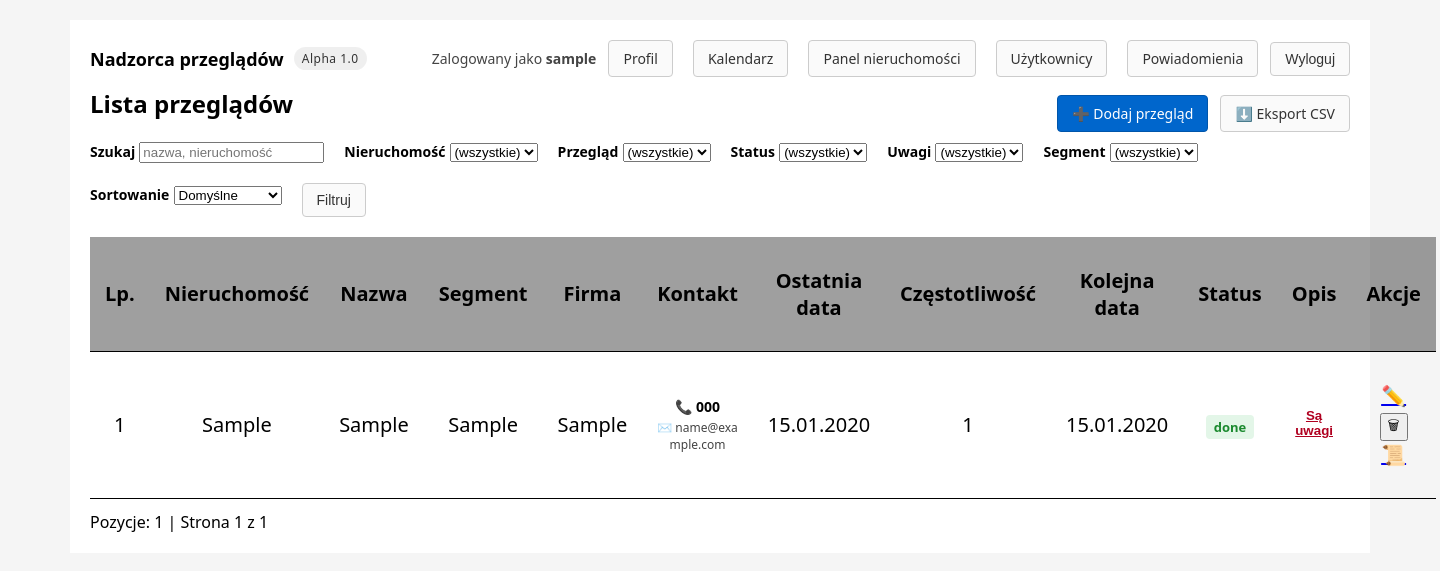
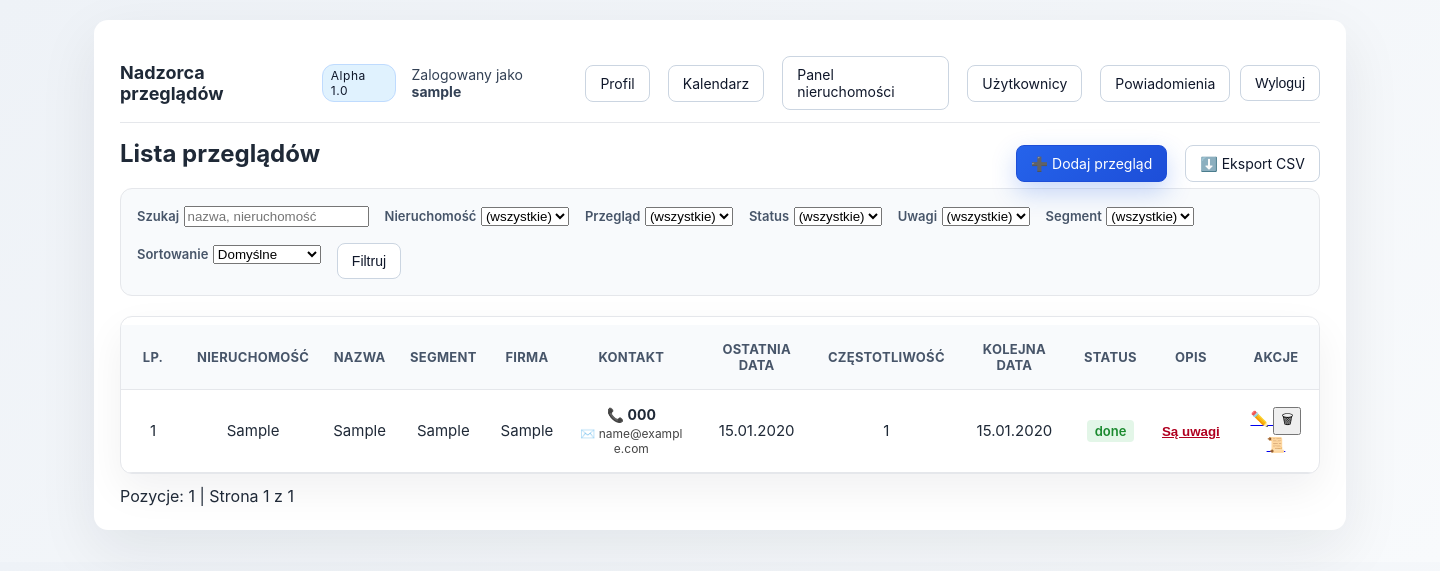
Before and after one commit to KamilWyjadlowski/przeglady_nadzorca, a Flask app: page / in a window 1440 px wide. Shown: the top 571 px of the page. Run offline with Flask 3, Linux system fonts and the light colour scheme; the visitor is signed in with stand-in values (Sample User, id 1); tables that the repository leaves empty hold one stand-in row (values such as "Sample post"); parts of the project's set-up code (start-up, migrations or seed data) failed here and were passed over.

Commit message:
Refresh UI layout and add CSV export styling

```diff
--- a/static/style.css
+++ b/static/style.css
@@ -1,20 +1,21 @@
 @import url("https://cdn.jsdelivr.net/npm/flatpickr/dist/flatpickr.min.css");
 
 body {
-  font-family: system-ui, -apple-system, BlinkMacSystemFont, sans-serif;
-  background: #f5f5f5;
+  font-family: "Inter", system-ui, -apple-system, BlinkMacSystemFont, sans-serif;
+  background: linear-gradient(145deg, #eef2f7, #f8fafc);
   margin: 20px;
   font-size: 16px;
+  color: #1f2937;
 }
 
 .container {
-  width: 90%;
-  max-width: 90%;
-  margin: 0 auto;
+  width: 94%;
+  max-width: 1200px;
+  margin: 0 auto 32px;
   background: #ffffff;
-  padding: 20px;
-  border-radius: 0;
-  box-shadow: none;
+  padding: 24px 26px;
+  border-radius: 14px;
+  box-shadow: 0 20px 60px rgba(15, 23, 42, 0.08);
 }
 
 .auth-container {
@@ -46,27 +47,37 @@ h2 {
   gap: 10px;
 }
 
+.header-actions {
+  display: flex;
+  align-items: center;
+  gap: 10px;
+}
+
 table {
   width: 100%;
   border-collapse: collapse;
-  margin-top: 18px;
+  margin-top: 8px;
 }
 
 th,
 td {
-  border-bottom: 1px solid #000000;
-  padding: 30px 15px;
+  border-bottom: 1px solid #e5e7eb;
+  padding: 16px 12px;
   text-align: center;
-  font-size: 20px;
+  font-size: 15px;
 }
 
 th {
-  background: #00000060;
-  font-weight: 600;
+  background: #f8fafc;
+  font-weight: 700;
+  text-transform: uppercase;
+  letter-spacing: 0.02em;
+  font-size: 13px;
+  color: #475569;
 }
 
 tr:nth-child(even) {
-  background: #00000020;
+  background: #f8fafc;
 }
 
 table th:nth-child(1),
@@ -118,13 +129,18 @@ table td:nth-child(11) {
 .filters {
   margin-bottom: 20px;
   display: flex;
-  gap: 20px;
+  gap: 16px;
   flex-wrap: wrap;
+  padding: 16px;
+  background: #f8fafc;
+  border: 1px solid #e5e7eb;
+  border-radius: 12px;
 }
 
 .filters label {
   font-weight: 600;
-  font-size: 14px;
+  font-size: 13px;
+  color: #475569;
 }
 
 .form {
@@ -136,7 +152,9 @@ table td:nth-child(11) {
   justify-content: space-between;
   align-items: center;
   gap: 16px;
-  margin-bottom: 10px;
+  margin-bottom: 16px;
+  padding: 12px 0;
+  border-bottom: 1px solid #e5e7eb;
 }
 
 .brand {
@@ -148,23 +166,24 @@ table td:nth-child(11) {
 
 .tag {
   display: inline-block;
-  background: #00000010;
-  color: #333;
+  background: #e0f2fe;
+  color: #0f172a;
   padding: 3px 8px;
   border-radius: 12px;
   font-size: 12px;
   letter-spacing: 0.5px;
+  border: 1px solid #bfdbfe;
 }
 
 .user-panel {
   display: flex;
   align-items: center;
-  gap: 12px;
+  gap: 10px;
 }
 
 .user-name {
   font-size: 14px;
-  color: #444;
+  color: #334155;
 }
 
 .logout-form {
@@ -173,7 +192,7 @@ table td:nth-child(11) {
 
 .btn-ghost {
   background: transparent;
-  border: 1px solid #ccc;
+  border: 1px solid #cbd5e1;
 }
 
 .field {
@@ -218,24 +237,46 @@ textarea {
 
 .btn {
   display: inline-block;
-  padding: 8px 14px;
-  border-radius: 4px;
-  border: 1px solid #ccc;
-  background: #fafafa;
+  padding: 9px 14px;
+  border-radius: 8px;
+  border: 1px solid #cbd5e1;
+  background: #ffffff;
   font-size: 14px;
   cursor: pointer;
   text-decoration: none;
-  color: #333;
+  color: #0f172a;
+  transition: all 0.15s ease;
+}
+
+.btn:hover {
+  border-color: #94a3b8;
+  box-shadow: 0 6px 18px rgba(15, 23, 42, 0.08);
+  transform: translateY(-1px);
 }
 
 .btn-primary {
-  background: #0066cc;
+  background: linear-gradient(135deg, #2563eb, #1d4ed8);
   color: #fff;
-  border-color: #0055aa;
+  border-color: #1d4ed8;
+  box-shadow: 0 10px 24px rgba(37, 99, 235, 0.25);
 }
 
 .btn + .btn {
   margin-left: 8px;
+}
+
+.table-card {
+  margin-top: 10px;
+  background: #ffffff;
+  border: 1px solid #e5e7eb;
+  border-radius: 12px;
+  box-shadow: 0 16px 40px rgba(15, 23, 42, 0.06);
+}
+
+.table-wrapper {
+  width: 100%;
+  overflow-x: auto;
+  border-radius: 12px;
 }
 
 .date-input-wrapper {
--- a/templates/index.html
+++ b/templates/index.html
@@ -144,6 +144,8 @@
       </form>
 
       {% if inspections %}
+      <div class="table-card">
+      <div class="table-wrapper">
       <table>
         <thead>
           <tr>
@@ -267,6 +269,8 @@
           {% endfor %}
         </tbody>
       </table>
+      </div>
+      </div>
 
       <div class="pagination">
         <div>Pozycje: {{ total_items }} | Strona {{ page }} z {{ total_pages }}</div>
```
